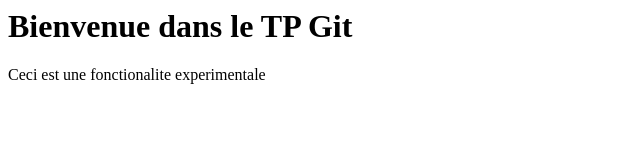
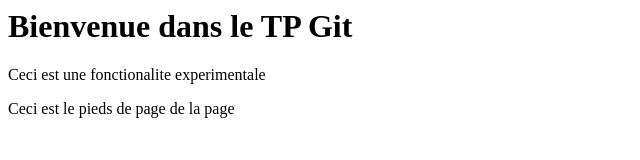
Before and after one commit to Gant06/TP, a plain HTML site: page index.html in a window 1280 px wide. Shown: the whole page, without its empty margins (0-640 px from the left). Drawn offline with Linux system fonts and the light colour scheme.

Commit message:
Ajout pied de page

```diff
--- a/index.html
+++ b/index.html
@@ -1,4 +1,5 @@
 <html><body>
 	<h1>Bienvenue dans le TP Git</h1>
 	<p>Ceci est une fonctionalite experimentale</p>
+	<footer>Ceci est le pieds de page de la page</footer>
 </body></html>
```
